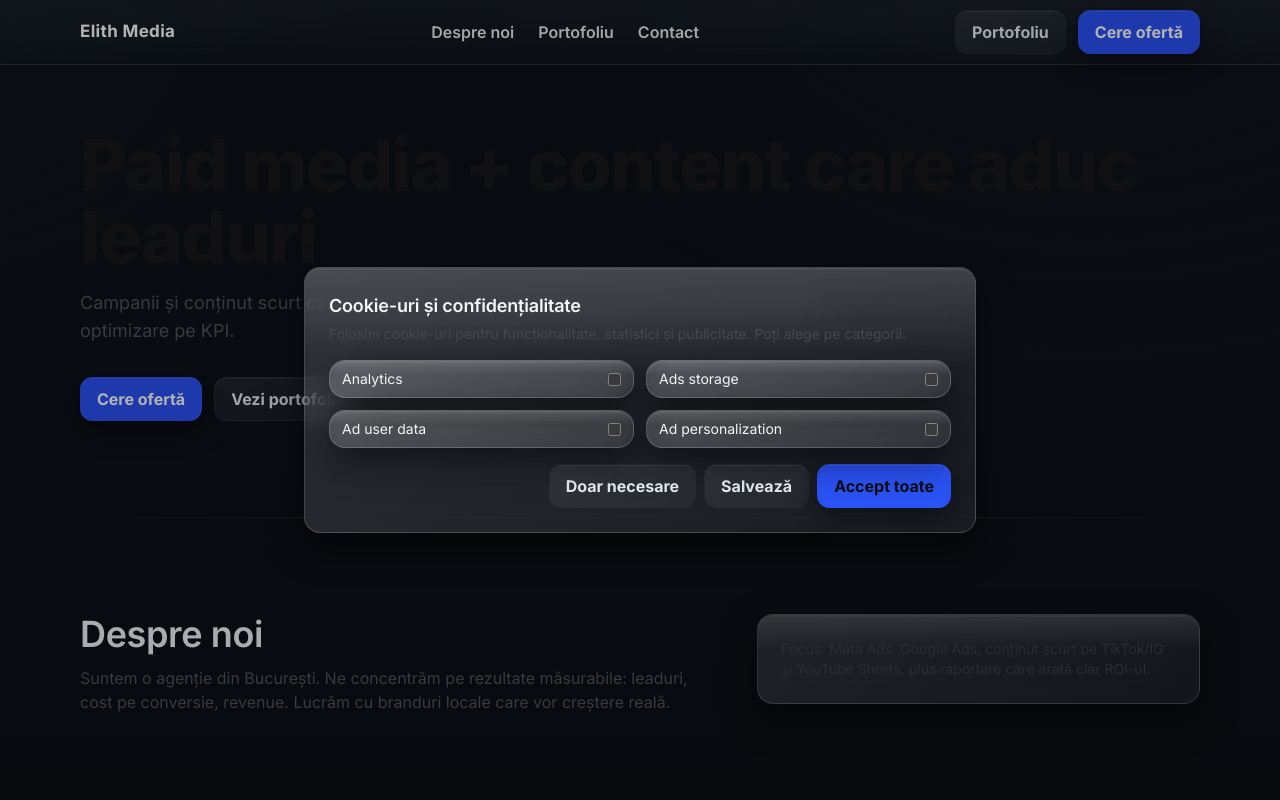
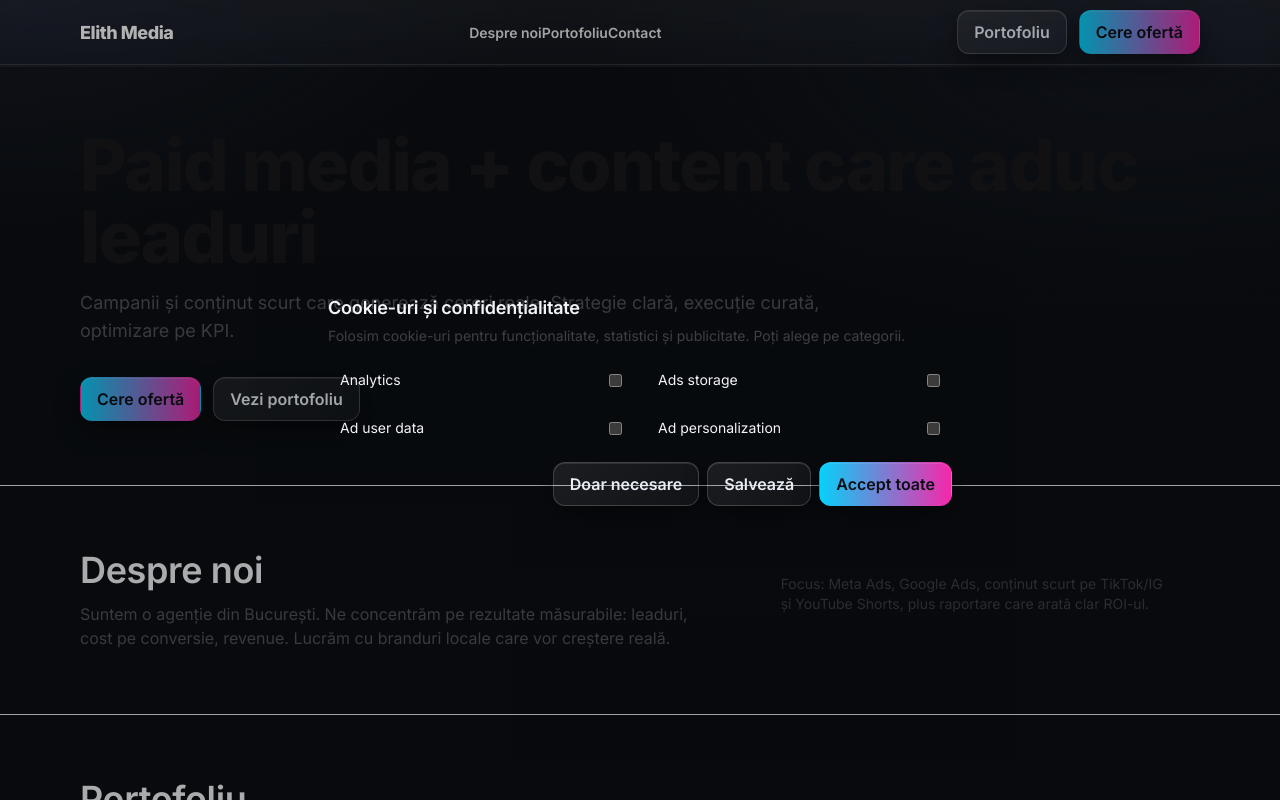
Before and after one commit to elithmedia/site-test, a Next.js app: page / in a window 1280 px wide. Shown: the top 800 px of the page. Built offline with nearby package versions, Linux system fonts and the light colour scheme; no server answers.

Commit message:
Update globals.css

```diff
--- a/app/globals.css
+++ b/app/globals.css
@@ -2,200 +2,127 @@
 @tailwind components;
 @tailwind utilities;
 
-/* ===========================
-   THEME: Carbon Dark + Cobalt
-   =========================== */
+/* ========= Liquid Gloss Marketing — Polished ========= */
 :root{
-  /* Fundal & suprafețe */
-  --bg-0: 222 15% 6%;   /* #0b0e12  main background */
-  --bg-1: 220 16% 8%;   /* #0e1217  section surface */
-  --bg-2: 220 14% 10%;  /* #12161c  deep surface */
-
-  /* Text */
-  --ink-0: 220 18% 96%; /* #eef1f6  primary text */
-  --ink-1: 220 12% 75%; /* #b4bcc8  secondary */
-  --ink-2: 220 10% 60%; /* #8e98a6  muted */
-
-  /* Linie/border pe dark */
-  --line-0: 220 10% 24%; /* #303744 */
-  --line-1: 220 10% 18%; /* #232a35 */
-
-  /* Accent cobalt foarte discret (hover/focus/butoane primare) */
-  --accent: 228 90% 56%;   /* #2d5cff */
-  --accent-ink: 0 0% 100%;
-
-  /* Radius consistent */
-  --r-s: 12px;
-  --r-m: 16px;
-  --r-l: 20px;
+  /* Base */
+  --bg: 222 20% 6%;
+  --ink: 222 20% 96%;
+  --muted: 222 10% 74%;
+  --line: 222 12% 24%;
+  /* Surfaces */
+  --s1: 222 16% 10%;
+  --s2: 222 16% 13%;
+  /* Accent (duotone cyan→fuchsia) */
+  --acc-a: 190 95% 50%;
+  --acc-b: 322 92% 56%;
 }
 
+/* Body */
 html, body { height: 100%; color-scheme: dark; }
 html { -webkit-font-smoothing: antialiased; text-rendering: optimizeLegibility; }
 body{
-  color: hsl(var(--ink-0));
+  color: hsl(var(--ink));
   background:
-    radial-gradient(1200px 800px at 85% -10%, #0f141b 0%, transparent 55%),
-    radial-gradient(900px 600px at -10% 0%, #10161e 0%, transparent 55%),
-    linear-gradient(180deg, #0b0f14 0%, #0d1118 45%, #0b0f14 100%);
-  background-color: #0b0f14;
-  font-feature-settings: "kern","liga","ss01";
+    radial-gradient(75% 60% at 90% 5%, hsl(222 25% 10%) 0%, transparent 60%),
+    radial-gradient(70% 50% at 0% 0%, hsl(222 25% 11%) 0%, transparent 60%),
+    linear-gradient(180deg, hsl(var(--bg)) 0%, #0b0f14 50%, hsl(var(--bg)) 100%);
 }
 
-/* Containers & sections */
+/* Layout helpers */
 .container{ @apply max-w-6xl mx-auto px-4; }
 .section{ @apply py-12 md:py-16; }
-.sep{ height:1px; border:0; background: linear-gradient(to right, transparent, hsl(var(--line-0)), transparent); margin: 32px 0; }
+.hr{ height:1px; background: hsl(var(--line)); opacity:.55; }
 
-/* Selection */
-::selection{ background: hsl(var(--accent) / .28); color: #fff; }
+/* Typography */
+h1,h2,h3{ letter-spacing:-0.01em; }
+h1{ @apply font-extrabold leading-tight; }
+h2{ @apply font-bold leading-snug; }
+.muted{ color: hsl(var(--muted)); }
 
-/* Headings (clar, fără „paint” look) */
-h1,h2,h3{ letter-spacing: -0.01em; }
-h1{ font-weight: 800; line-height: 1.05; }
-h2{ font-weight: 700; line-height: 1.12; }
+/* Accent text */
+.gradient-text{
+  background: linear-gradient(90deg, hsl(var(--acc-a)), hsl(var(--acc-b)));
+  -webkit-background-clip: text; background-clip: text; color: transparent;
+}
 
-/* ===========================
-   NAVBAR: sticky glass premium
-   =========================== */
+/* NAV — sticky glass-lite */
 .navbar{
-  position: sticky; top: 0; z-index: 50; width: 100%;
-  backdrop-filter: blur(18px) saturate(140%);
-  -webkit-backdrop-filter: blur(18px) saturate(140%);
-  background:
-    linear-gradient(180deg, rgba(255,255,255,.06), rgba(255,255,255,.02));
-  border-bottom: 1px solid rgba(255,255,255,.08);
+  position: sticky; top:0; z-index:50; width:100%;
+  backdrop-filter: blur(14px) saturate(140%);
+  -webkit-backdrop-filter: blur(14px) saturate(140%);
+  background: linear-gradient(180deg, rgba(255,255,255,.06), rgba(255,255,255,.03));
+  border-bottom: 1px solid rgba(255,255,255,.10);
+  box-shadow: 0 2px 0 rgba(255,255,255,.05);
 }
 .nav-inner{ @apply max-w-6xl mx-auto px-4 h-16 flex items-center justify-between; }
-.wordmark{ font-weight: 700; font-size: 17px; color: #fff; letter-spacing: .02em; }
-.nav-links{ @apply hidden md:flex items-center gap-6; }
-.nav-link{
-  color: rgba(255,255,255,.92); font-weight: 600;
-  transition: opacity .14s ease, transform .14s ease, color .14s ease;
+.wordmark{ @apply font-extrabold text-[18px] text-white tracking-tight; }
+.nav-link{ @apply text-[14px] font-semibold text-white/90 hover:text-white transition-colors; }
+
+/* Liquid Gloss panels */
+.lg-card{
+  position:relative; border-radius: 16px;
+  background: linear-gradient(140deg, rgba(255,255,255,.14), rgba(255,255,255,.06));
+  border: 1px solid rgba(255,255,255,.18);
+  backdrop-filter: blur(18px) saturate(150%);
+  -webkit-backdrop-filter: blur(18px) saturate(150%);
+  box-shadow: 0 14px 34px rgba(0,0,0,.50), inset 0 1px 0 rgba(255,255,255,.08);
 }
-.nav-link:hover{ opacity:.9; transform: translateY(-1px); color:#fff; }
-
-/* ===========================
-   BUTTONS
-   =========================== */
-.btn{
-  display:inline-flex; align-items:center; justify-content:center; gap:.5rem;
-  height:44px; padding:0 1rem; border-radius: var(--r-s); font-weight:700;
-  border:1px solid hsl(var(--line-0));
-  transition: transform .12s ease, box-shadow .12s ease, background-color .12s ease, color .12s ease, border-color .12s ease;
-}
-.btn:disabled{ opacity:.6; cursor:not-allowed; }
-
-.btn-primary{
-  background:hsl(var(--accent));
-  color:hsl(var(--accent-ink));
-  border-color:hsl(var(--accent));
-  box-shadow: 0 10px 26px rgba(0,0,0,.45), 0 1px 0 rgba(255,255,255,.08) inset;
-}
-.btn-primary:hover{ transform:translateY(-1px); box-shadow: 0 16px 36px rgba(0,0,0,.55); }
-
-.btn-ghost{
-  background: linear-gradient(to bottom right, rgba(255,255,255,.08), rgba(255,255,255,.04));
-  color: #e7ebf2;
-  border-color: hsl(var(--line-1));
-  box-shadow: inset 0 1px 0 rgba(255,255,255,.08);
-}
-.btn-ghost:hover{ transform:translateY(-1px); box-shadow: 0 8px 18px rgba(0,0,0,.42); }
-
-/* ===========================
-   LIQUID GLASS PANELS
-   =========================== */
-.glass{
-  position:relative; border-radius: var(--r-m);
-  background: linear-gradient(135deg, rgba(255,255,255,.14), rgba(255,255,255,.07));
-  border:1px solid rgba(255,255,255,.18);
-  backdrop-filter: blur(18px) saturate(140%);
-  -webkit-backdrop-filter: blur(18px) saturate(140%);
-  box-shadow:
-    0 14px 34px rgba(0,0,0,.50),
-    0 2px 0 rgba(255,255,255,.06) inset;
-}
-.glass::before{
+.lg-card::before{
   content:""; position:absolute; inset:0; pointer-events:none; border-radius:inherit;
-  background: linear-gradient(180deg, rgba(255,255,255,.22) 0%, rgba(255,255,255,0) 38%);
-  mix-blend-mode: screen; opacity:.65;
+  background: linear-gradient(180deg, rgba(255,255,255,.24) 0%, rgba(255,255,255,0) 42%);
+  mix-blend-mode: screen; opacity:.6;
 }
 
-/* Strip pentru lista de clienți (contrast corect pe dark) */
-.strip-surface{
-  border-radius: var(--r-l);
-  background: linear-gradient(135deg, rgba(255,255,255,.10), rgba(255,255,255,.05));
-  border:1px solid rgba(255,255,255,.16);
+/* Solid variant for lists/grids */
+.lg-card-solid{
+  background: hsl(var(--s1) / .92);
+  border: 1px solid hsl(var(--line) / .9);
+  border-radius: 16px;
+  box-shadow: 0 12px 28px rgba(0,0,0,.48);
+}
+
+/* Buttons */
+.btn{
+  @apply inline-flex items-center justify-center h-11 px-4 rounded-xl font-semibold;
+  border:1px solid rgba(255,255,255,.18);
+  transition: transform .12s ease, box-shadow .12s ease, background-color .12s ease, color .12s ease, border-color .12s ease;
+  background: linear-gradient(135deg, rgba(255,255,255,.10), rgba(255,255,255,.06));
+  color:#fff;
+  box-shadow: inset 0 1px 0 rgba(255,255,255,.10), 0 10px 24px rgba(0,0,0,.45);
+}
+.btn:hover{ transform: translateY(-1px); box-shadow: inset 0 1px 0 rgba(255,255,255,.14), 0 16px 36px rgba(0,0,0,.55); }
+.btn-primary{
+  background: linear-gradient(90deg, hsl(var(--acc-a)), hsl(var(--acc-b)));
+  border-color: transparent; color:#0b0f14;
+}
+.btn-ghost{
+  background: linear-gradient(135deg, rgba(255,255,255,.08), rgba(255,255,255,.04));
+  color:#e9edf6;
+}
+
+/* Inputs — dacă nu vrei să atingi markup-ul, stilizez inputurile din form implicit */
+form input[type="text"],
+form input[type="email"],
+form input[type="tel"],
+form input:not([type]),
+form textarea{
+  width: 100%; height: 44px; padding: 0 12px; border-radius: 14px;
+  background: linear-gradient(135deg, rgba(255,255,255,.12), rgba(255,255,255,.07));
+  color: #fff;
+  border:2px solid rgba(255,255,255,.18);
   backdrop-filter: blur(12px) saturate(140%);
   -webkit-backdrop-filter: blur(12px) saturate(140%);
-  padding: 10px 12px;
+  box-shadow: inset 0 1px 0 rgba(255,255,255,.10), 0 10px 22px rgba(0,0,0,.42);
 }
-.scroll-fade{
-  -webkit-mask-image: linear-gradient(90deg, transparent 0, #000 16px, #000 calc(100% - 16px), transparent 100%);
-          mask-image: linear-gradient(90deg, transparent 0, #000 16px, #000 calc(100% - 16px), transparent 100%);
+form textarea{ min-height: 140px; padding-top: 12px; padding-bottom: 12px; }
+form input::placeholder, form textarea::placeholder{
+  color: rgba(230,235,245,.80); font-weight:600; letter-spacing:.01em;
+}
+form input:focus, form textarea:focus{
+  outline: none;
+  border-color: hsl(var(--acc-b) / .75);
+  box-shadow: 0 0 0 5px hsl(var(--acc-b) / .28), 0 14px 30px rgba(0,0,0,.55);
 }
 
-/* Chip client: clar definit, premium, cu shadow fin permanent */
-.chip-glass{
-  position:relative; border-radius: 18px;
-  background: linear-gradient(135deg, rgba(255,255,255,.16), rgba(255,255,255,.08));
-  border:1px solid rgba(255,255,255,.24);
-  box-shadow:
-    inset 0 1px 0 rgba(255,255,255,.14),
-    0 10px 26px rgba(0,0,0,.45);
-  transition: transform .18s ease, box-shadow .18s ease, border-color .18s ease, background-color .18s ease;
-}
-.chip-glass:hover{
-  transform: translateY(-1px);
-  box-shadow:
-    inset 0 1px 0 rgba(255,255,255,.20),
-    0 16px 36px rgba(0,0,0,.55);
-}
-.chip-glass.is-selected{
-  border-color: rgba(255,255,255,.42);
-  box-shadow:
-    inset 0 1px 0 rgba(255,255,255,.22),
-    0 18px 40px rgba(0,0,0,.58);
-}
-
-/* Social pills — monocrom curate pe dark */
-.social-pill{
-  display:inline-flex; align-items:center; justify-content:center;
-  width:38px; height:38px; border-radius:9999px;
-  background: linear-gradient(135deg, rgba(255,255,255,.18), rgba(255,255,255,.10));
-  border: 1px solid rgba(255,255,255,.26);
-  color: #fff;
-  backdrop-filter: blur(10px) saturate(140%);
-  -webkit-backdrop-filter: blur(10px) saturate(140%);
-  box-shadow: inset 0 1px 0 rgba(255,255,255,.18), 0 10px 22px rgba(0,0,0,.45);
-  transition: transform .14s ease, box-shadow .14s ease, background-color .14s ease;
-}
-.social-pill:hover{
-  transform: translateY(-1px);
-  background: linear-gradient(135deg, rgba(255,255,255,.24), rgba(255,255,255,.14));
-  box-shadow: inset 0 1px 0 rgba(255,255,255,.22), 0 14px 28px rgba(0,0,0,.55);
-}
-
-/* Inputs glass — lizibile, contur elegant, focus cobalt */
-.input-glass{
-  border-radius: 14px;
-  border: 2px solid rgba(255,255,255,.18);
-  background: linear-gradient(135deg, rgba(255,255,255,.14), rgba(255,255,255,.08));
-  backdrop-filter: blur(16px) saturate(140%);
-  -webkit-backdrop-filter: blur(16px) saturate(140%);
-  padding:.95rem 1rem; color:#fff;
-  box-shadow: inset 0 1px 0 rgba(255,255,255,.12), 0 10px 22px rgba(0,0,0,.42);
-}
-.input-glass::placeholder{ color: rgba(230,235,245,.78); font-weight:600; letter-spacing:.01em; }
-.input-glass:focus{
-  outline:none; border-color: hsl(var(--accent) / .65);
-  box-shadow: 0 0 0 5px hsl(var(--accent) / .28), 0 14px 30px rgba(0,0,0,.55);
-}
-
-/* Links */
-a{ color: hsl(var(--accent)); }
-a:hover{ opacity:.92; }
-
-/* Cookie CTA */
-.cookie-cta{ background:hsl(var(--accent)); color:#0b0f14; border-color:hsl(var(--accent)); }
-.cookie-cta:hover{ filter:brightness(1.05); }
+/* Footer */
+.footer{ border-top:1px solid rgba(255,255,255,.14); background: linear-gradient(180deg, rgba(255,255,255,.06), rgba(255,255,255,.03)); }
```
